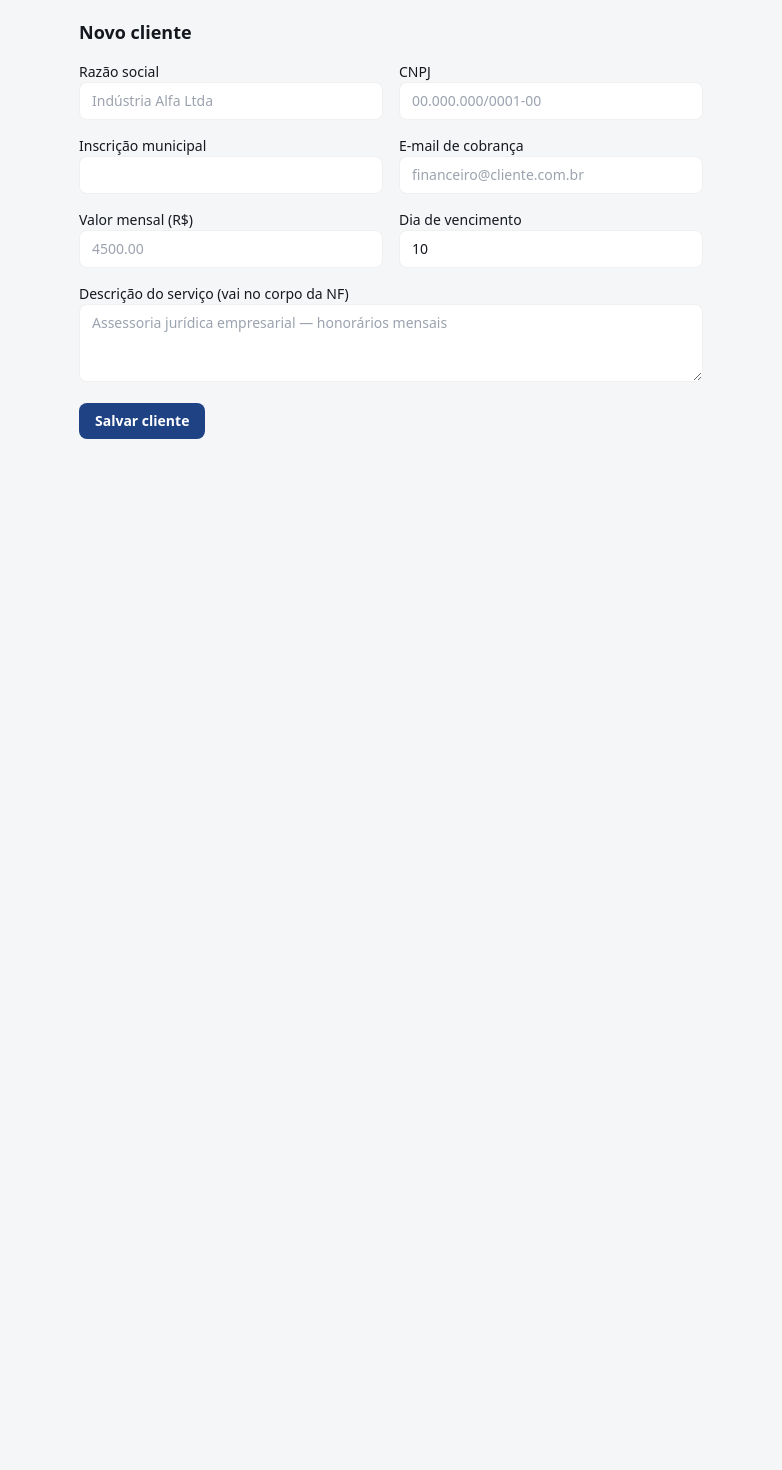
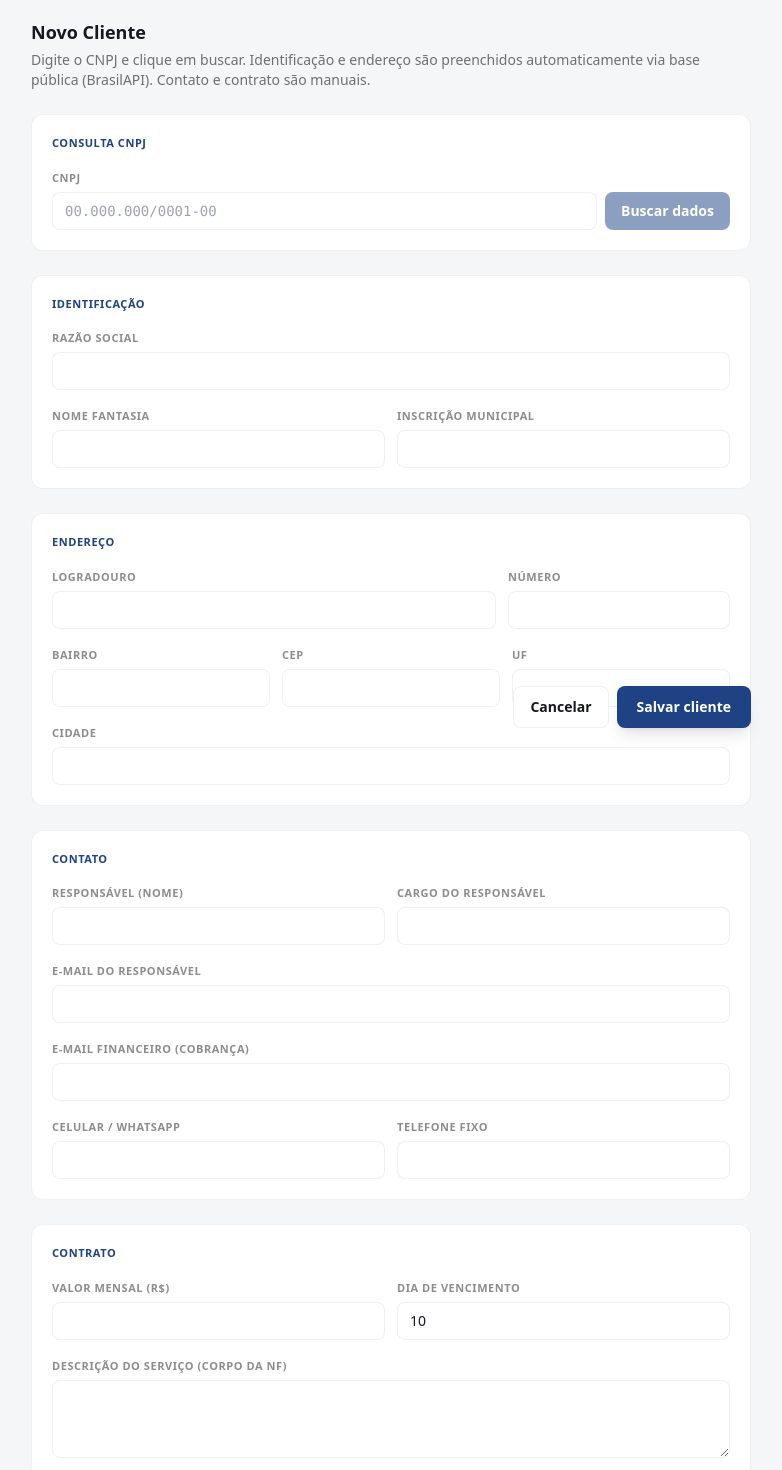
Before and after one commit to leonardoferreirr/calaza-doreto-crm, a Next.js app: page /clientes/novo in a window 1280 px wide. Shown: the part 60-1530 px from the top of the page, without its empty margins (249-1031 px from the left). Before the commit the page ends 800 px from the top, so only its background shows below. Built offline with nearby package versions, Linux system fonts and the light colour scheme.

Commit message:
novo cliente: auto-fill via BrasilAPI + campos contato/endereço completos

```diff
--- a/src/app/(app)/clientes/novo/page.tsx
+++ b/src/app/(app)/clientes/novo/page.tsx
@@ -1,54 +1,294 @@
+"use client";
+
+import { useState } from "react";
 import BrandHeader from "@/components/BrandHeader";
 
-// Cadastro de cliente (scaffold visual). No próximo passo: validação + gravar no Supabase
-// e criar o customer no Asaas.
+type Form = {
+  cnpj: string;
+  razao_social: string;
+  nome_fantasia: string;
+  inscricao_municipal: string;
+  cep: string;
+  logradouro: string;
+  numero: string;
+  bairro: string;
+  cidade: string;
+  uf: string;
+  responsavel_nome: string;
+  responsavel_cargo: string;
+  email_responsavel: string;
+  email_financeiro: string;
+  whatsapp: string;
+  fixo: string;
+  valor_mensal: string;
+  dia_vencimento: string;
+  servico_descricao: string;
+};
+
+const VAZIO: Form = {
+  cnpj: "", razao_social: "", nome_fantasia: "", inscricao_municipal: "",
+  cep: "", logradouro: "", numero: "", bairro: "", cidade: "", uf: "",
+  responsavel_nome: "", responsavel_cargo: "", email_responsavel: "",
+  email_financeiro: "", whatsapp: "", fixo: "",
+  valor_mensal: "", dia_vencimento: "10", servico_descricao: "",
+};
+
+function mascaraCnpj(v: string) {
+  const d = v.replace(/\D/g, "").slice(0, 14);
+  return d
+    .replace(/^(\d{2})(\d)/, "$1.$2")
+    .replace(/^(\d{2})\.(\d{3})(\d)/, "$1.$2.$3")
+    .replace(/\.(\d{3})(\d)/, ".$1/$2")
+    .replace(/(\d{4})(\d)/, "$1-$2");
+}
+
+function mascaraTel(v: string) {
+  const d = v.replace(/\D/g, "").slice(0, 11);
+  if (d.length <= 10) return d.replace(/^(\d{2})(\d{4})(\d)/, "($1) $2-$3");
+  return d.replace(/^(\d{2})(\d{5})(\d)/, "($1) $2-$3");
+}
+
+function mascaraCep(v: string) {
+  const d = v.replace(/\D/g, "").slice(0, 8);
+  return d.replace(/^(\d{2})(\d{3})(\d)/, "$1.$2-$3");
+}
+
 export default function NovoClientePage() {
-  const field =
+  const [form, setForm] = useState<Form>(VAZIO);
+  const [buscando, setBuscando] = useState(false);
+  const [erroCnpj, setErroCnpj] = useState<string | null>(null);
+  const [ok, setOk] = useState(false);
+
+  function set<K extends keyof Form>(k: K, v: Form[K]) {
+    setForm((f) => ({ ...f, [k]: v }));
+  }
+
+  async function buscarCnpj() {
+    const limpo = form.cnpj.replace(/\D/g, "");
+    if (limpo.length !== 14) {
+      setErroCnpj("CNPJ precisa ter 14 dígitos.");
+      return;
+    }
+    setErroCnpj(null);
+    setBuscando(true);
+    setOk(false);
+    try {
+      const r = await fetch(`https://brasilapi.com.br/api/cnpj/v1/${limpo}`);
+      if (!r.ok) throw new Error("CNPJ não encontrado na base pública.");
+      const d = await r.json();
+      setForm((f) => ({
+        ...f,
+        razao_social: d.razao_social ?? f.razao_social,
+        nome_fantasia: d.nome_fantasia ?? f.nome_fantasia,
+        cep: d.cep ? mascaraCep(d.cep) : f.cep,
+        logradouro: [d.descricao_tipo_de_logradouro, d.logradouro].filter(Boolean).join(" ") || f.logradouro,
+        numero: d.numero ?? f.numero,
+        bairro: d.bairro ?? f.bairro,
+        cidade: d.municipio ?? f.cidade,
+        uf: d.uf ?? f.uf,
+        // sugestão de descrição com base no CNAE
+        servico_descricao:
+          f.servico_descricao ||
+          (d.cnae_fiscal_descricao
+            ? `Assessoria jurídica empresarial para ${d.cnae_fiscal_descricao.toLowerCase()} — honorários mensais`
+            : ""),
+        // telefone informado no cadastro da Receita (pode estar desatualizado, vai como sugestão)
+        fixo:
+          f.fixo ||
+          (d.ddd_telefone_1 ? mascaraTel(d.ddd_telefone_1.toString().replace(/\D/g, "")) : ""),
+      }));
+      setOk(true);
+    } catch (e: any) {
+      setErroCnpj(e?.message || "Erro ao buscar CNPJ.");
+    } finally {
+      setBuscando(false);
+    }
+  }
+
+  const fieldCls =
     "w-full rounded-lg px-3 py-2 text-sm focus:outline-none focus:ring-2 focus:ring-[var(--brand)]/40";
-  const fieldStyle = {
+  const fieldStyle: React.CSSProperties = {
     background: "var(--surface)",
     border: "1px solid var(--border)",
     color: "var(--text)",
-  } as React.CSSProperties;
+  };
+  const labelCls = "text-[11px] font-semibold uppercase tracking-wider";
+  const labelStyle: React.CSSProperties = { color: "var(--text-muted)" };
+  const sectionTitle: React.CSSProperties = { color: "var(--brand)" };
+
   return (
     <main style={{ minHeight: "100vh", background: "var(--bg)", color: "var(--text)" }}>
       <BrandHeader />
-      <form className="max-w-2xl mx-auto p-6 space-y-4">
-        <h1 className="text-lg font-semibold">Novo cliente</h1>
-
-        <div className="grid grid-cols-2 gap-4">
-          <label className="text-sm">Razão social
-            <input className={field} style={fieldStyle} placeholder="Indústria Alfa Ltda" />
-          </label>
-          <label className="text-sm">CNPJ
-            <input className={field} style={fieldStyle} placeholder="00.000.000/0001-00" />
-          </label>
-          <label className="text-sm">Inscrição municipal
-            <input className={field} style={fieldStyle} />
-          </label>
-          <label className="text-sm">E-mail de cobrança
-            <input className={field} style={fieldStyle} type="email" placeholder="financeiro@cliente.com.br" />
-          </label>
-          <label className="text-sm">Valor mensal (R$)
-            <input className={field} style={fieldStyle} type="number" step="0.01" placeholder="4500.00" />
-          </label>
-          <label className="text-sm">Dia de vencimento
-            <input className={field} style={fieldStyle} type="number" defaultValue={10} />
-          </label>
+      <div className="max-w-3xl mx-auto p-6 space-y-6">
+        <div>
+          <h1 className="text-lg font-semibold">Novo Cliente</h1>
+          <p className="text-sm mt-1" style={{ color: "var(--text-soft)" }}>
+            Digite o CNPJ e clique em buscar. Identificação e endereço são preenchidos automaticamente
+            via base pública (BrasilAPI). Contato e contrato são manuais.
+          </p>
         </div>
 
-        <label className="text-sm block">Descrição do serviço (vai no corpo da NF)
-          <textarea className={field} style={fieldStyle} rows={3} placeholder="Assessoria jurídica empresarial — honorários mensais" />
-        </label>
+        {/* CNPJ lookup */}
+        <section className="rounded-xl p-5 space-y-3" style={{ background: "var(--surface)", border: "1px solid var(--border)" }}>
+          <h2 className="text-[11px] font-semibold uppercase tracking-wider" style={sectionTitle}>
+            Consulta CNPJ
+          </h2>
+          <div className="flex gap-2">
+            <div className="flex-1 space-y-1">
+              <label className={labelCls} style={labelStyle}>CNPJ</label>
+              <input
+                className={fieldCls + " font-mono"}
+                style={fieldStyle}
+                placeholder="00.000.000/0001-00"
+                value={form.cnpj}
+                onChange={(e) => set("cnpj", mascaraCnpj(e.target.value))}
+                onKeyDown={(e) => { if (e.key === "Enter") { e.preventDefault(); buscarCnpj(); } }}
+              />
+            </div>
+            <button
+              type="button"
+              onClick={buscarCnpj}
+              disabled={buscando || form.cnpj.replace(/\D/g, "").length !== 14}
+              className="self-end rounded-lg px-4 py-2 text-sm font-semibold text-white disabled:opacity-50 disabled:cursor-not-allowed"
+              style={{ background: "var(--brand)", height: 38 }}
+            >
+              {buscando ? "Buscando…" : "Buscar dados"}
+            </button>
+          </div>
+          {erroCnpj && (
+            <p className="text-sm" style={{ color: "#dc2626" }}>{erroCnpj}</p>
+          )}
+          {ok && !erroCnpj && (
+            <p className="text-sm" style={{ color: "#16a34a" }}>
+              ✓ Dados encontrados. Confira e ajuste o que precisar.
+            </p>
+          )}
+        </section>
 
-        <button
-          type="button"
-          className="rounded-lg px-4 py-2 text-sm font-semibold text-white"
-          style={{ background: "var(--brand)" }}
-        >
-          Salvar cliente
-        </button>
-      </form>
+        {/* Identificação */}
+        <Section title="Identificação">
+          <Field label="Razão social" value={form.razao_social} onChange={(v) => set("razao_social", v)} />
+          <div className="grid grid-cols-2 gap-3">
+            <Field label="Nome fantasia" value={form.nome_fantasia} onChange={(v) => set("nome_fantasia", v)} />
+            <Field label="Inscrição municipal" value={form.inscricao_municipal} onChange={(v) => set("inscricao_municipal", v)} mono />
+          </div>
+        </Section>
+
+        {/* Endereço */}
+        <Section title="Endereço">
+          <div className="grid grid-cols-[2fr_1fr] gap-3">
+            <Field label="Logradouro" value={form.logradouro} onChange={(v) => set("logradouro", v)} />
+            <Field label="Número" value={form.numero} onChange={(v) => set("numero", v)} />
+          </div>
+          <div className="grid grid-cols-3 gap-3">
+            <Field label="Bairro" value={form.bairro} onChange={(v) => set("bairro", v)} />
+            <Field label="CEP" value={form.cep} onChange={(v) => set("cep", mascaraCep(v))} mono />
+            <Field label="UF" value={form.uf} onChange={(v) => set("uf", v.toUpperCase().slice(0, 2))} mono />
+          </div>
+          <Field label="Cidade" value={form.cidade} onChange={(v) => set("cidade", v)} />
+        </Section>
+
+        {/* Contato — manual */}
+        <Section title="Contato">
+          <div className="grid grid-cols-2 gap-3">
+            <Field label="Responsável (nome)" value={form.responsavel_nome} onChange={(v) => set("responsavel_nome", v)} />
+            <Field label="Cargo do responsável" value={form.responsavel_cargo} onChange={(v) => set("responsavel_cargo", v)} />
+          </div>
+          <Field label="E-mail do responsável" type="email" value={form.email_responsavel} onChange={(v) => set("email_responsavel", v)} />
+          <Field label="E-mail financeiro (cobrança)" type="email" value={form.email_financeiro} onChange={(v) => set("email_financeiro", v)} />
+          <div className="grid grid-cols-2 gap-3">
+            <Field label="Celular / WhatsApp" value={form.whatsapp} onChange={(v) => set("whatsapp", mascaraTel(v))} />
+            <Field label="Telefone fixo" value={form.fixo} onChange={(v) => set("fixo", mascaraTel(v))} />
+          </div>
+        </Section>
+
+        {/* Contrato */}
+        <Section title="Contrato">
+          <div className="grid grid-cols-2 gap-3">
+            <Field label="Valor mensal (R$)" type="number" step="0.01" value={form.valor_mensal} onChange={(v) => set("valor_mensal", v)} />
+            <Field label="Dia de vencimento" type="number" value={form.dia_vencimento} onChange={(v) => set("dia_vencimento", v)} />
+          </div>
+          <FieldTextarea
+            label="Descrição do serviço (corpo da NF)"
+            value={form.servico_descricao}
+            onChange={(v) => set("servico_descricao", v)}
+          />
+        </Section>
+
+        <div className="flex justify-end gap-2 pt-2 sticky bottom-3">
+          <button
+            type="button"
+            className="rounded-lg px-4 py-2.5 text-sm font-semibold"
+            style={{ border: "1px solid var(--border)", color: "var(--text)", background: "var(--surface)" }}
+          >
+            Cancelar
+          </button>
+          <button
+            type="button"
+            className="rounded-lg px-5 py-2.5 text-sm font-semibold text-white shadow-lg"
+            style={{ background: "var(--brand)" }}
+          >
+            Salvar cliente
+          </button>
+        </div>
+      </div>
     </main>
   );
 }
+
+function Section({ title, children }: { title: string; children: React.ReactNode }) {
+  return (
+    <section className="rounded-xl p-5 space-y-3" style={{ background: "var(--surface)", border: "1px solid var(--border)" }}>
+      <h2 className="text-[11px] font-semibold uppercase tracking-wider" style={{ color: "var(--brand)" }}>
+        {title}
+      </h2>
+      <div className="space-y-3">{children}</div>
+    </section>
+  );
+}
+
+function Field({
+  label, value, onChange, type, step, mono,
+}: {
+  label: string;
+  value: string;
+  onChange: (v: string) => void;
+  type?: string;
+  step?: string;
+  mono?: boolean;
+}) {
+  return (
+    <div className="space-y-1">
+      <label className="text-[11px] font-semibold uppercase tracking-wider" style={{ color: "var(--text-muted)" }}>
+        {label}
+      </label>
+      <input
+        type={type ?? "text"}
+        step={step}
+        value={value}
+        onChange={(e) => onChange(e.target.value)}
+        className={`w-full rounded-lg px-3 py-2 text-sm focus:outline-none focus:ring-2 focus:ring-[var(--brand)]/40 ${mono ? "font-mono" : ""}`}
+        style={{ background: "var(--surface)", border: "1px solid var(--border)", color: "var(--text)" }}
+      />
+    </div>
+  );
+}
+
+function FieldTextarea({
+  label, value, onChange,
+}: { label: string; value: string; onChange: (v: string) => void }) {
+  return (
+    <div className="space-y-1">
+      <label className="text-[11px] font-semibold uppercase tracking-wider" style={{ color: "var(--text-muted)" }}>
+        {label}
+      </label>
+      <textarea
+        value={value}
+        onChange={(e) => onChange(e.target.value)}
+        rows={3}
+        className="w-full rounded-lg px-3 py-2 text-sm focus:outline-none focus:ring-2 focus:ring-[var(--brand)]/40"
+        style={{ background: "var(--surface)", border: "1px solid var(--border)", color: "var(--text)" }}
+      />
+    </div>
+  );
+}
```
